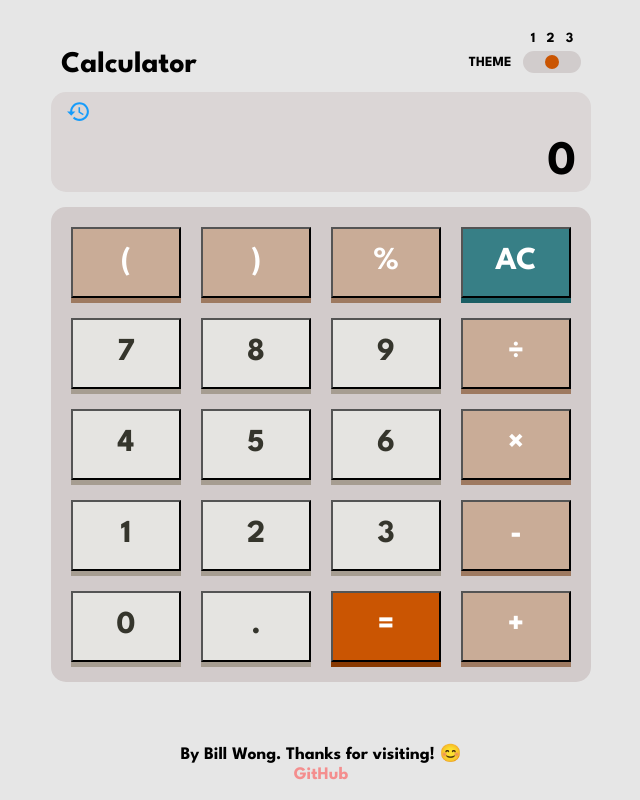
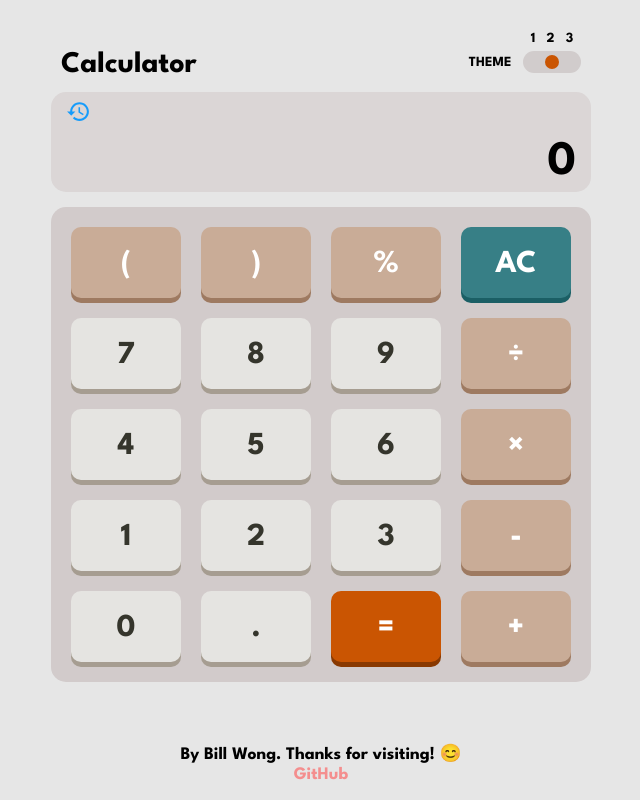
Before and after one commit to billwonggg/calculator-app, a React (Create React App) app: page / in a window 1280 px wide. Shown: the whole page, without its empty margins (319-959 px from the left). Built offline with nearby package versions, Linux system fonts and the light colour scheme.

Commit message:
className changes

```diff
--- a/src/components/ClearButton.tsx
+++ b/src/components/ClearButton.tsx
@@ -8,7 +8,7 @@ const ClearButton = ({ state, setState, data }: ButtonProps) => {
   };
 
   return (
-    <button className={data.className} onClick={handleClick}>
+    <button className={data.className + " calc-button"} onClick={handleClick}>
       {state.initialState ? "AC" : "CE"}
     </button>
   );
--- a/src/components/EqualsButton.tsx
+++ b/src/components/EqualsButton.tsx
@@ -23,7 +23,7 @@ const EqualsButton = ({ state, setState, data }: ButtonProps) => {
   };
 
   return (
-    <button className={data.className} onClick={handleClick}>
+    <button className={data.className + " calc-button"} onClick={handleClick}>
       {data.display}
     </button>
   );
--- a/src/components/NumberButton.tsx
+++ b/src/components/NumberButton.tsx
@@ -12,7 +12,7 @@ const NumberButton = ({ state, setState, data }: ButtonProps) => {
   };
 
   return (
-    <button className={data.className} onClick={handleClick}>
+    <button className={data.className + " calc-button"} onClick={handleClick}>
       {data.display}
     </button>
   );
--- a/src/components/OperationButton.tsx
+++ b/src/components/OperationButton.tsx
@@ -8,7 +8,7 @@ const OperationButton = ({ state, setState, data }: ButtonProps) => {
   };
 
   return (
-    <button className={data.className} onClick={handleClick}>
+    <button className={data.className + " calc-button"} onClick={handleClick}>
       {data.display}
     </button>
   );
```
